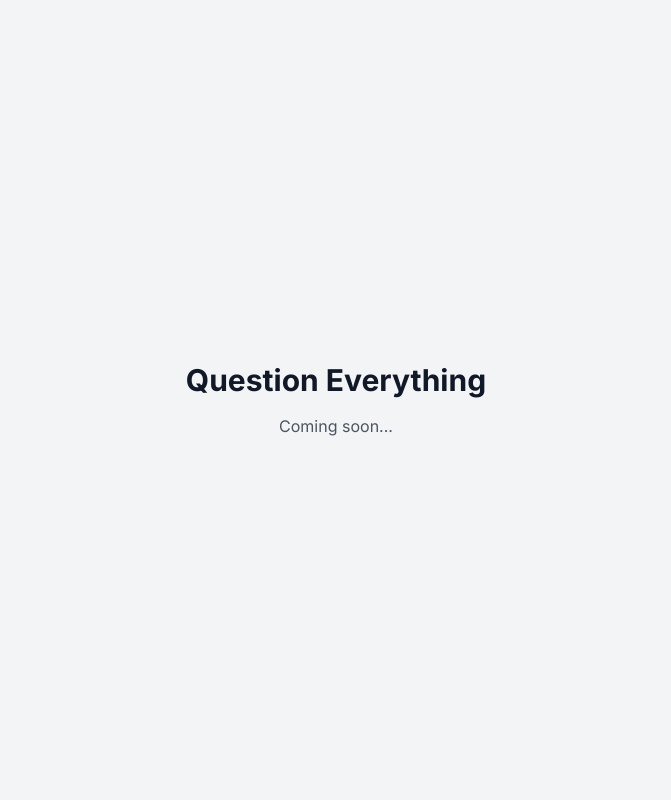
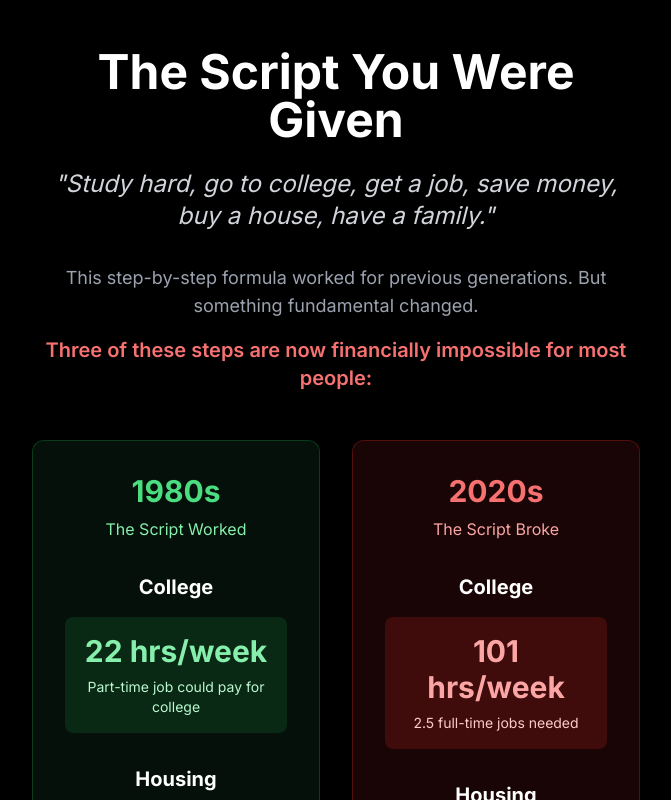
Before and after one commit to nostrgamer/thehero, a React (Vite) app: page / in a window 1280 px wide. Both pictures are taken after a click on the button "Take the Hero's Journey". Shown: the top 800 px of the page, without its empty margins (304-975 px from the left). Built offline with nearby package versions, Linux system fonts and the light colour scheme.

Commit message:
Complete Pillar 2 - The script

```diff
--- a/src/App.tsx
+++ b/src/App.tsx
@@ -1,5 +1,7 @@
+import React from 'react';
 import { useStore } from './store/useStore';
 import { Landing } from './pages/Landing';
+import { TheScriptGiven } from './pages/TheScriptGiven';
 import './styles/globals.css';
 
 function App() {
@@ -10,12 +12,7 @@ function App() {
       case 'landing':
         return <Landing />;
       case 'question-everything':
-        return <div className="min-h-screen bg-gray-100 flex items-center justify-center">
-          <div className="text-center">
-            <h1 className="text-3xl font-bold text-gray-900 mb-4">Question Everything</h1>
-            <p className="text-gray-600">Coming soon...</p>
-          </div>
-        </div>;
+        return <TheScriptGiven />;
       // Add other steps as we build them
       default:
         return <Landing />;
--- /dev/null
+++ b/src/pages/TheScriptGiven.tsx
@@ -0,0 +1,149 @@
+import React from 'react';
+import { useStore } from '../store/useStore';
+import { Button } from '../components/ui/Button';
+import { Container } from '../components/layout/Container';
+
+export const TheScriptGiven = () => {
+  const { setCurrentStep } = useStore();
+
+  const handleNext = () => {
+    setCurrentStep('time-has-value');
+  };
+
+  const handleBack = () => {
+    setCurrentStep('landing');
+  };
+
+  return (
+    <div className="min-h-screen bg-black text-white pt-safe-top pb-safe-bottom">
+      <Container className="py-8 lg:py-12">
+        <div className="max-w-6xl mx-auto">
+          {/* Header */}
+          <div className="text-center mb-12">
+            <h1 className="text-3xl md:text-5xl font-bold mb-6">
+              The Script You Were Given
+            </h1>
+
+            <p className="text-xl md:text-2xl text-gray-300 italic mb-8">
+              "Study hard, go to college, get a job, save money, buy a house, have a family."
+            </p>
+
+            <p className="text-lg text-gray-400 mb-4">
+              This step-by-step formula worked for previous generations. But something fundamental changed.
+            </p>
+
+            <p className="text-xl font-semibold text-red-400">
+              Three of these steps are now financially impossible for most people:
+            </p>
+          </div>
+
+          {/* Split Screen Comparison */}
+          <div className="grid grid-cols-1 lg:grid-cols-2 gap-8 mb-12">
+            {/* 1980s - When It Worked */}
+            <div className="bg-green-900/20 border border-green-600/30 rounded-xl p-6 lg:p-8">
+              <div className="text-center mb-8">
+                <h2 className="text-2xl lg:text-3xl font-bold text-green-400 mb-2">1980s</h2>
+                <p className="text-green-300">The Script Worked</p>
+              </div>
+
+              <div className="space-y-8">
+                {/* College */}
+                <div className="text-center">
+                  <h3 className="text-xl font-bold mb-4">College</h3>
+                  <div className="bg-green-800/30 rounded-lg p-4">
+                    <div className="text-3xl font-bold text-green-300 mb-2">22 hrs/week</div>
+                    <p className="text-green-200 text-sm">Part-time job could pay for college</p>
+                  </div>
+                </div>
+
+                {/* Housing */}
+                <div className="text-center">
+                  <h3 className="text-xl font-bold mb-4">Housing</h3>
+                  <div className="bg-green-800/30 rounded-lg p-4">
+                    <div className="text-3xl font-bold text-green-300 mb-2">3.5 years</div>
+                    <p className="text-green-200 text-sm">One person working full-time</p>
+                  </div>
+                </div>
+
+                {/* Family */}
+                <div className="text-center">
+                  <h3 className="text-xl font-bold mb-4">Family</h3>
+                  <div className="bg-green-800/30 rounded-lg p-4">
+                    <div className="text-3xl font-bold text-green-300 mb-2">29%</div>
+                    <p className="text-green-200 text-sm">Normal rate - kids could launch</p>
+                  </div>
+                </div>
+              </div>
+            </div>
+
+            {/* 2020s - When It Broke */}
+            <div className="bg-red-900/20 border border-red-600/30 rounded-xl p-6 lg:p-8">
+              <div className="text-center mb-8">
+                <h2 className="text-2xl lg:text-3xl font-bold text-red-400 mb-2">2020s</h2>
+                <p className="text-red-300">The Script Broke</p>
+              </div>
+
+              <div className="space-y-8">
+                {/* College */}
+                <div className="text-center">
+                  <h3 className="text-xl font-bold mb-4">College</h3>
+                  <div className="bg-red-800/30 rounded-lg p-4">
+                    <div className="text-3xl font-bold text-red-300 mb-2">101 hrs/week</div>
+                    <p className="text-red-200 text-sm">2.5 full-time jobs needed</p>
+                  </div>
+                </div>
+
+                {/* Housing */}
+                <div className="text-center">
+                  <h3 className="text-xl font-bold mb-4">Housing</h3>
+                  <div className="bg-red-800/30 rounded-lg p-4">
+                    <div className="text-3xl font-bold text-red-300 mb-2">12.6 years</div>
+                    <p className="text-red-200 text-sm">3.6x more hours required</p>
+                  </div>
+                </div>
+
+                {/* Family */}
+                <div className="text-center">
+                  <h3 className="text-xl font-bold mb-4">Family</h3>
+                  <div className="bg-red-800/30 rounded-lg p-4">
+                    <div className="text-3xl font-bold text-red-300 mb-2">52%</div>
+                    <p className="text-red-200 text-sm">Great Depression levels</p>
+                  </div>
+                </div>
+              </div>
+            </div>
+          </div>
+
+          {/* Bottom Message */}
+          <div className="text-center mb-12">
+            <div className="bg-gray-800/50 rounded-xl p-6 lg:p-8 border border-gray-600">
+              <p className="text-2xl lg:text-3xl font-bold text-yellow-400 mb-4">
+                The math changed. The script didn't.
+              </p>
+              <p className="text-lg text-gray-300">
+                There aren't enough hours in the week to follow the same path your parents took.
+              </p>
+            </div>
+          </div>
+
+          {/* Navigation */}
+          <div className="flex flex-col sm:flex-row gap-4 justify-between">
+            <Button
+              onClick={handleBack}
+              variant="outline"
+              className="order-2 sm:order-1"
+            >
+              ← Back
+            </Button>
+            <Button
+              onClick={handleNext}
+              className="order-1 sm:order-2 flex-1 sm:flex-none sm:px-12"
+            >
+              Your Time Has Value →
+            </Button>
+          </div>
+        </div>
+      </Container>
+    </div>
+  );
+};
```
